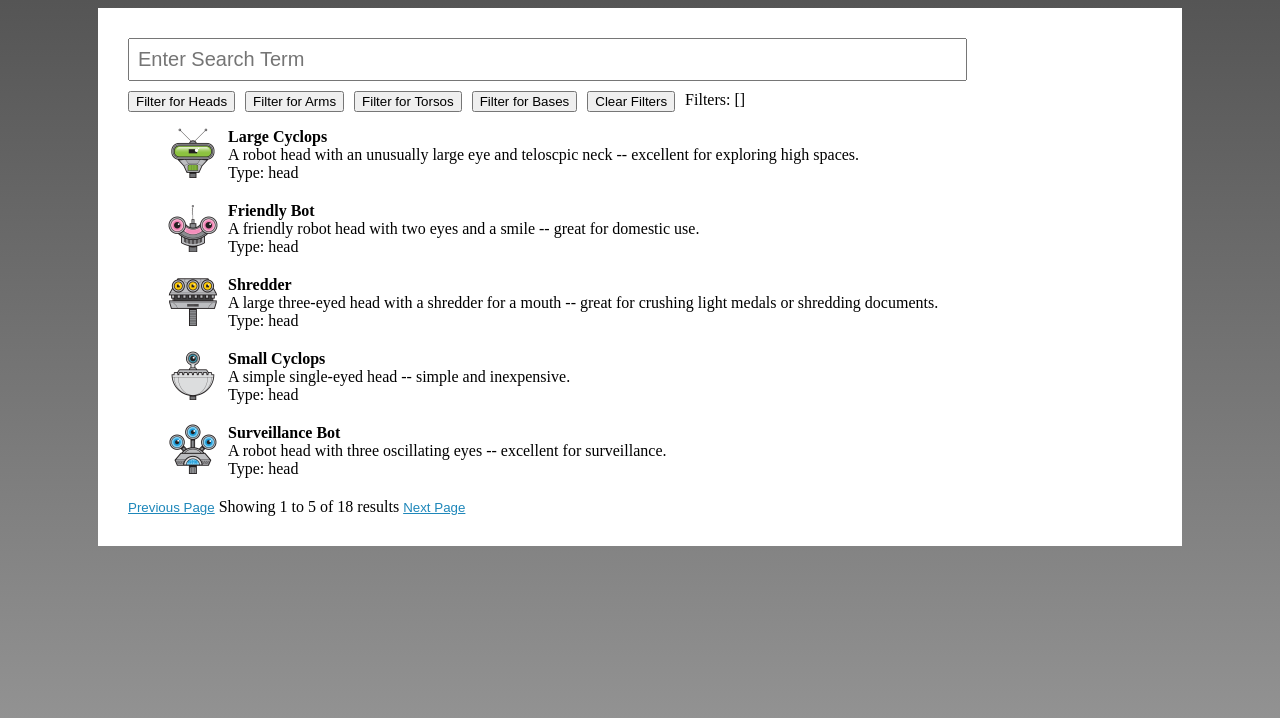
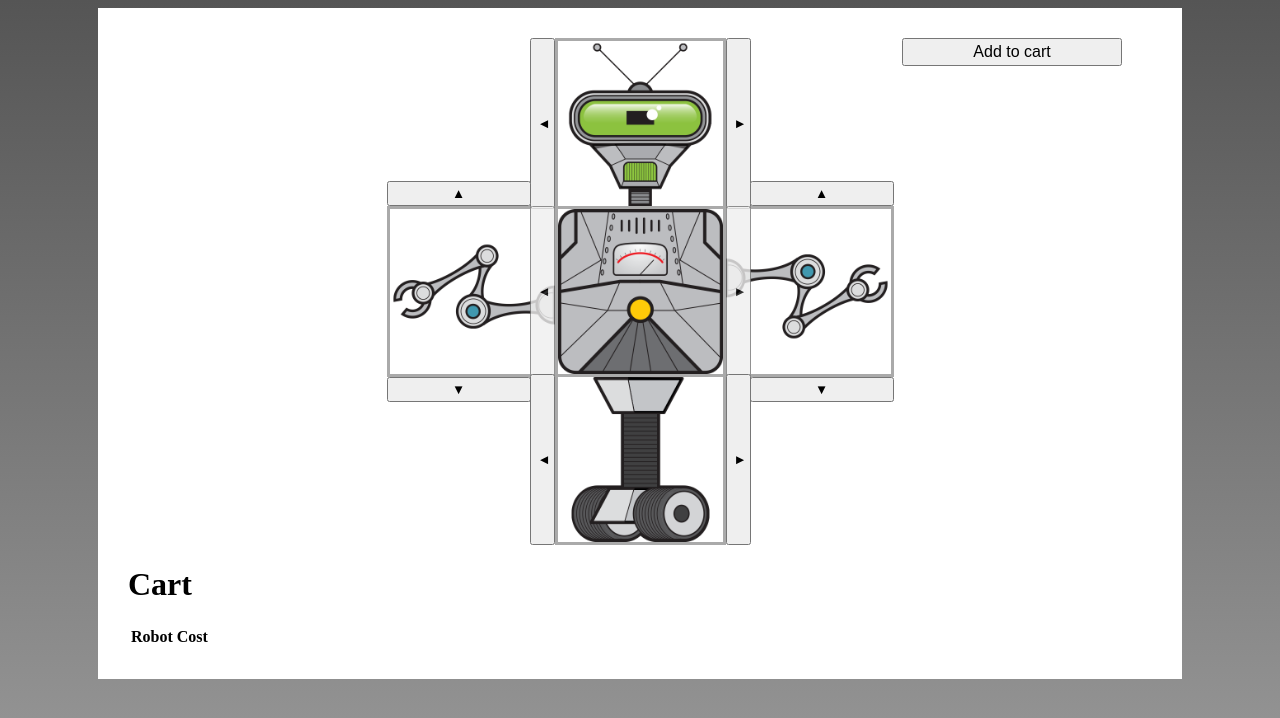
Before and after one commit to mehmetka/vuejs-examples, a Vue app in the folder build-a-bot/: page / in a window 1280 px wide. Shown: the top 718 px of the page. Built offline with nearby package versions, Linux system fonts and the light colour scheme.

Commit message:
Using props to share data with child components

```diff
--- a/build-a-bot/src/App.vue
+++ b/build-a-bot/src/App.vue
@@ -3,20 +3,20 @@
     Header
   </header> -->
   <main>
-    <!-- <RobotBuilder /> -->
-    <SearchComponent />
+    <RobotBuilder />
+    <!-- <SearchComponent /> -->
   </main>
 </template>
 
 <script>
-// import RobotBuilder from './build/RobotBuilder.vue';
-import SearchComponent from './search/SearchComponent.vue';
+// import SearchComponent from './search/SearchComponent.vue';
+import RobotBuilder from './build/RobotBuilder.vue';
 
 export default {
   name: 'app',
   components: {
-    // RobotBuilder,
-    SearchComponent,
+    RobotBuilder,
+    // SearchComponent,
   },
 };
 </script>
--- /dev/null
+++ b/build-a-bot/src/build/PartSelector.vue
@@ -0,0 +1,152 @@
+<template>
+  <div class="part" :class="position">
+    <img :src="selectedPart.src" title="arm" alt=""/>
+    <button @click="selectPreviousPart()" class="prev-selector"></button>
+    <button @click="selectNextPart()" class="next-selector"></button>
+    <span class="sale" v-show="selectedPart.onSale">Sale!</span>
+  </div>
+</template>
+
+<script>
+
+function getPreviousValidIndex(index, length) {
+  const deprecatedIndex = index - 1;
+  return deprecatedIndex < 0 ? length - 1 : deprecatedIndex;
+}
+function getNextValidIndex(index, length) {
+  const incrementedIndex = index + 1;
+  return incrementedIndex > length - 1 ? 0 : incrementedIndex;
+}
+export default {
+  props: ['parts', 'position'],
+  data() {
+    return { selectedPartIndex: 0 };
+  },
+  computed: {
+    selectedPart() {
+      return this.parts[this.selectedPartIndex];
+    },
+  },
+  methods: {
+    selectNextPart() {
+      this.selectedPartIndex = getNextValidIndex(
+        this.selectedPartIndex,
+        this.parts.length,
+      );
+    },
+    selectPreviousPart() {
+      this.selectedPartIndex = getPreviousValidIndex(
+        this.selectedPartIndex,
+        this.parts.length,
+      );
+    },
+  },
+};
+</script>
+
+<style scoped>
+.part {
+  position: relative;
+  width:165px;
+  height:165px;
+  border: 3px solid #aaa;
+}
+.sale {
+  position: absolute;
+  bottom: 5px;
+  right: 5px;
+  color: white;
+  background-color: red;
+  padding: 3px;
+}
+.part-title {
+  position: absolute;
+  width: 100%;
+  text-align: center;
+  font-size: 18px;
+  color: red;
+  padding-top: 5px;
+  top: -25px;
+}
+.part img {
+  width:165px;
+}
+.top {
+  border-bottom: none;
+}
+.left {
+  border-right: none;
+}
+.right {
+  border-left: none;
+}
+.bottom {
+  border-top: none;
+}
+.left img {
+  transform: rotate(-90deg);
+}
+.right img {
+  transform: rotate(90deg);
+}
+.prev-selector {
+  position: absolute;
+  z-index:1;
+  top: -3px;
+  left: -28px;
+  width: 25px;
+  height: 171px;
+}
+.next-selector {
+  position: absolute;
+  z-index:1;
+  top: -3px;
+  right: -28px;
+  width: 25px;
+  height: 171px;
+}
+.left .prev-selector:after,  .right .prev-selector:after{
+  content: '\25B2'
+}
+.left .next-selector:after, .right .next-selector:after {
+  content: '\25BC'
+}
+.top .prev-selector:after, .bottom .prev-selector:after, .center .prev-selector:after{
+  content: '\25C4'
+}
+.top .next-selector:after, .bottom .next-selector:after, .center .next-selector:after{
+  content: '\25BA'
+}
+.center .prev-selector, .center .next-selector {
+  opacity:0.8;
+}
+.left .prev-selector {
+  top: -28px;
+  left: -3px;
+  width: 144px;
+  height: 25px;
+}
+.left .next-selector {
+  top: auto;
+  bottom: -28px;
+  left: -3px;
+  width: 144px;
+  height: 25px;
+}
+.right .prev-selector {
+  top: -28px;
+  left: 24px;
+  width: 144px;
+  height: 25px;
+}
+.right .next-selector {
+  top: auto;
+  bottom: -28px;
+  left: 24px;
+  width: 144px;
+  height: 25px;
+}
+.highlight {
+  border: 1px solid red;
+}
+</style>
--- a/build-a-bot/src/build/RobotBuilder.vue
+++ b/build-a-bot/src/build/RobotBuilder.vue
@@ -2,44 +2,28 @@
   <div class="content">
     <button class="add-to-cart" @click="addToCart()">Add to cart</button>
     <div class="top-row">
+      <!--
       <div :class="[saleBorderClass, 'top', 'part']">
-      <!-- Notes for type 1:
+      Notes for type 1:
       class binding is an object where the keys are the names of the classes
       that you'd like to toggle. Apply sale-border class when
-      selectedRobot.head.onSale is true. -->
-        <div class="robot-name">{{selectedRobot.head.title}}
-          <span v-show="selectedRobot.head.onSale" class="sale">Sale!</span>
-        </div>
-        <img :src="selectedRobot.head.src" title="head" alt="" />
-        <button @click="selectPreviousHead()" class="prev-selector">&#9668;</button>
-        <button @click="selectNextHead()" class="next-selector">&#9658;</button>
+      selectedRobot.head.onSale is true.
       </div>
+      -->
+      <!--
+      <div class="robot-name">{{selectedRobot.head.title}}
+        <span v-show="selectedRobot.head.onSale" class="sale">Sale!</span>
+      </div>
+      -->
+      <PartSelector :parts="availableParts.heads" position="top"/> <!-- Props -->
     </div>
     <div class="middle-row">
-      <div class="left part">
-        <img :src="selectedRobot.leftArm.src" title="left arm" alt="" />
-        <button @click="selectPreviousLeftArm()" class="prev-selector">&#9650;</button>
-        <button @click="selectNextLeftArm()" class="next-selector">&#9660;</button>
-      </div>
-      <div class="center part">
-        <img :src="selectedRobot.torso.src"
-          title="left arm" alt="" />
-        <button @click="selectPreviousTorsos()" class="prev-selector">&#9668;</button>
-        <button @click="selectNextTorsos()" class="next-selector">&#9658;</button>
-      </div>
-      <div class="right part">
-        <img :src="selectedRobot.rightArm.src" title="left arm"
-          alt="" />
-        <button @click="selectPreviousRightArm()" class="prev-selector">&#9650;</button>
-        <button @click="selectNextRightArm()" class="next-selector">&#9660;</button>
-      </div>
+      <PartSelector :parts="availableParts.arms" position="left"/>
+      <PartSelector :parts="availableParts.torsos" position="center"/>
+      <PartSelector :parts="availableParts.arms" position="right"/>
     </div>
     <div class="bottom-row">
-      <div class="bottom part">
-        <img :src="selectedRobot.base.src" title="left arm"  alt="" />
-        <button @click="selectPreviousBase()" class="prev-selector">&#9668;</button>
-        <button @click="selectNextBase()" class="next-selector">&#9658;</button>
-      </div>
+      <PartSelector :parts="availableParts.bases" position="bottom"/>
     </div>
     <div>
       <h1>Cart</h1>
@@ -64,28 +48,22 @@
 <script>
 import availableParts from '../data/parts';
 import createdHookMixin from './created-hook-mixin';
-
-function getPreviousValidIndex(index, length) {
-  const deprecatedIndex = index - 1;
-  return deprecatedIndex < 0 ? length - 1 : deprecatedIndex;
-}
-
-function getNextValidIndex(index, length) {
-  const incrementedIndex = index + 1;
-  return incrementedIndex > length - 1 ? 0 : incrementedIndex;
-}
+import PartSelector from './PartSelector.vue';
 
 export default {
   name: 'RobotBuilder',
+  components: { PartSelector },
   data() {
     return {
       availableParts,
       cart: [],
-      selectedHeadIndex: 0,
-      selectedLeftArmIndex: 0,
-      selectedRightArmIndex: 0,
-      selectedTorsosIndex: 0,
-      selectedBaseIndex: 0,
+      selectedRobot: {
+        head: {},
+        leftArm: {},
+        torso: {},
+        rightArm: {},
+        base: {},
+      },
     };
   },
   mixins: [createdHookMixin], // this mixin can be used in multiple components
@@ -100,15 +78,6 @@
     saleBorderClass() {
       return this.selectedRobot.head.onSale ? 'sale-border' : '';
     },
-    selectedRobot() {
-      return {
-        head: availableParts.heads[this.selectedHeadIndex],
-        leftArm: availableParts.arms[this.selectedLeftArmIndex],
-        torso: availableParts.torsos[this.selectedTorsosIndex],
-        rightArm: availableParts.arms[this.selectedRightArmIndex],
-        base: availableParts.bases[this.selectedBaseIndex],
-      };
-    },
   },
   methods: { // object
     addToCart() {
@@ -122,66 +91,6 @@
       the array isn't the same instance as the selectedRobot property
       - to make sure that you don't have inadvertent pointers to the same object in your code.
        */
-    },
-    selectNextHead() {
-      this.selectedHeadIndex = getNextValidIndex(
-        this.selectedHeadIndex,
-        availableParts.heads.length,
-      );
-    },
-    selectPreviousHead() {
-      this.selectedHeadIndex = getPreviousValidIndex(
-        this.selectedHeadIndex,
-        availableParts.heads.length,
-      );
-    },
-    selectNextLeftArm() {
-      this.selectedLeftArmIndex = getNextValidIndex(
-        this.selectedLeftArmIndex,
-        availableParts.arms.length,
-      );
-    },
-    selectPreviousLeftArm() {
-      this.selectedLeftArmIndex = getPreviousValidIndex(
-        this.selectedLeftArmIndex,
-        availableParts.arms.length,
-      );
-    },
-    selectNextRightArm() {
-      this.selectedRightArmIndex = getNextValidIndex(
-        this.selectedRightArmIndex,
-        availableParts.arms.length,
-      );
-    },
-    selectPreviousRightArm() {
-      this.selectedRightArmIndex = getPreviousValidIndex(
-        this.selectedRightArmIndex,
-        availableParts.arms.length,
-      );
-    },
-    selectNextTorsos() {
-      this.selectedTorsosIndex = getNextValidIndex(
-        this.selectedTorsosIndex,
-        availableParts.heads.length,
-      );
-    },
-    selectPreviousTorsos() {
-      this.selectedTorsosIndex = getPreviousValidIndex(
-        this.selectedTorsosIndex,
-        availableParts.heads.length,
-      );
-    },
-    selectNextBase() {
-      this.selectedBaseIndex = getNextValidIndex(
-        this.selectedBaseIndex,
-        availableParts.heads.length,
-      );
-    },
-    selectPreviousBase() {
-      this.selectedBaseIndex = getPreviousValidIndex(
-        this.selectedBaseIndex,
-        availableParts.heads.length,
-      );
     },
   },
 };
```
Also changed, not shown: build-a-bot/src/search/useSearch.js (line endings or trailing spaces).
